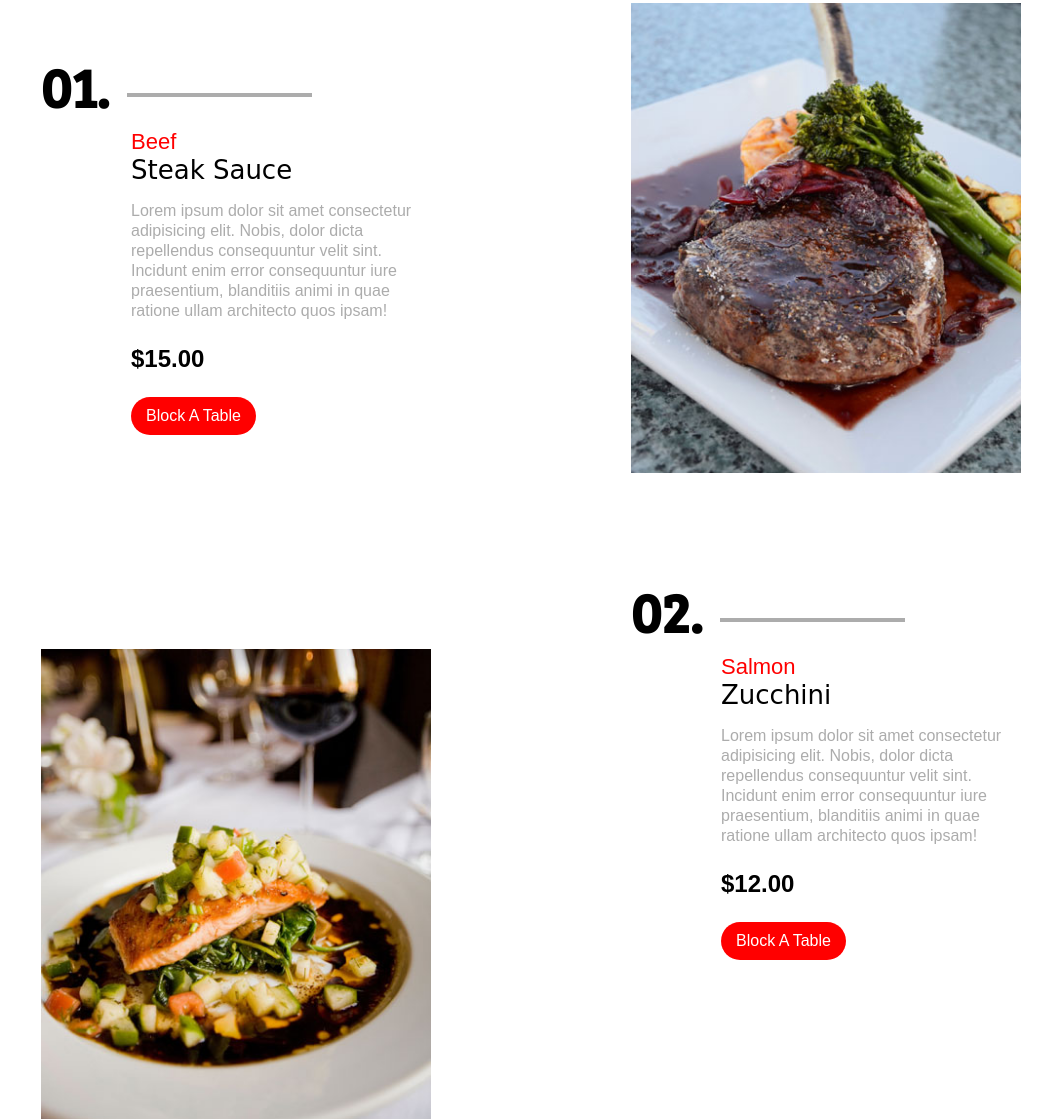
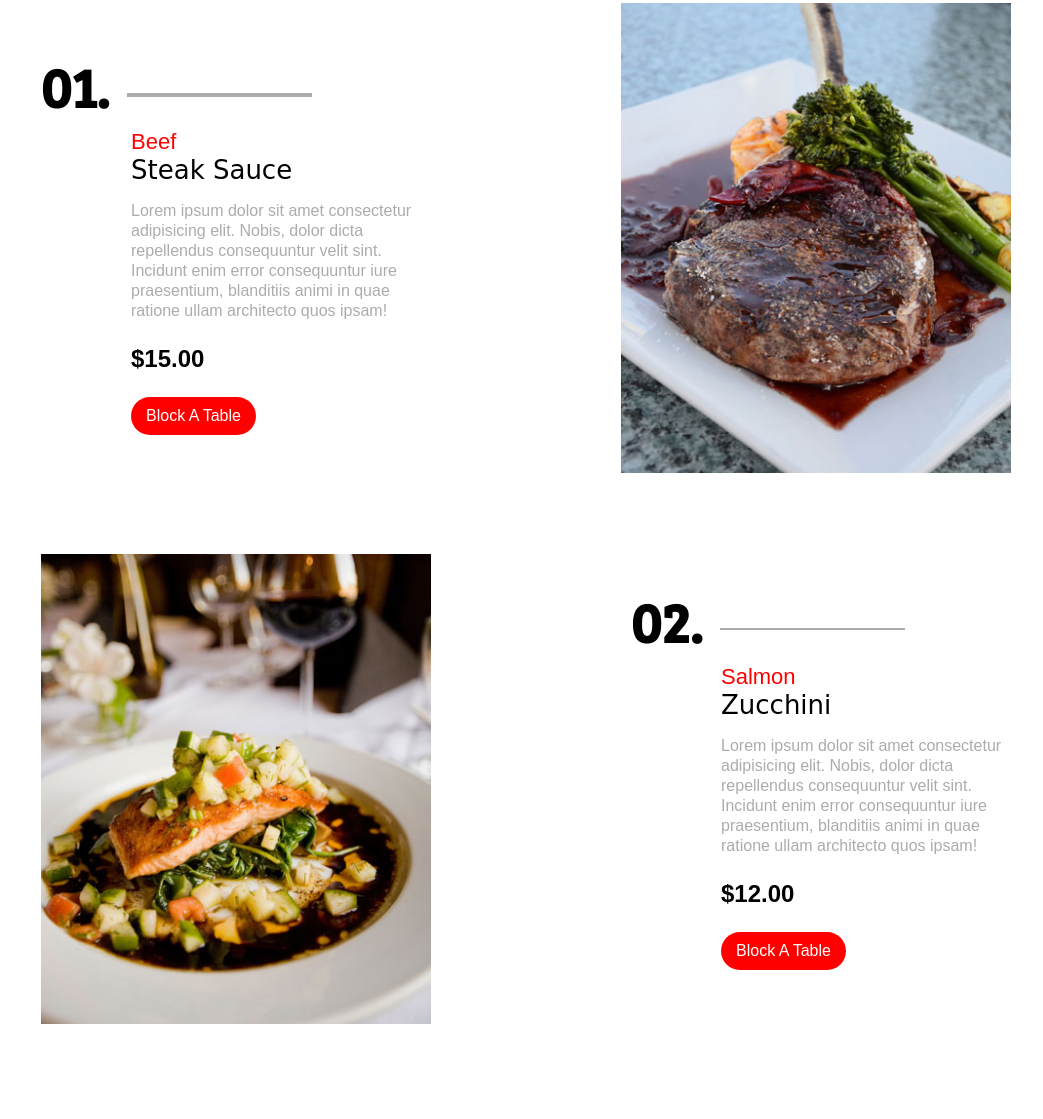
Before and after one commit to jaxongir11-IT/resto, a plain HTML site: page index.html in a window 1280 px wide. Shown: the part 1749-2868 px from the top of the page, without its empty margins (237-1280 px from the left). After the commit the page ends 2773 px from the top, so only its background shows below. Drawn offline with nearby package versions, Linux system fonts and the light colour scheme; a web font is replaced by a local one.

Commit message:
Update styles for Special Dishes section: adjust margins, heights, and positioning

```diff
--- a/CSS/style.css
+++ b/CSS/style.css
@@ -284,6 +284,7 @@ body {
 /* Special Dishes section */
 .special-dishes {
     padding-top: 100px;
+    position: relative;
 }
 
 .special {
@@ -373,7 +374,7 @@ body {
     height: 470px;
     width: 390px;
     float: left;
-    margin: 50px 0 0 200px;
+    margin: 50px 0 10px 190px;
 }
 
 .special-02 {
@@ -388,7 +389,7 @@ body {
 .special-line-2 {
     float: left;
     width: 185px;
-    height: 4px;
+    height: 2px;
     background-color: #acacac;
     margin: 145px 0 0 18px;
 }
@@ -445,5 +446,8 @@ body {
     height: 470px;
     width: 390px;
     float: left;
+    position: absolute;
+    top: 750px;
+    left: 0;
 }
 /* Special Dishes section */
```
